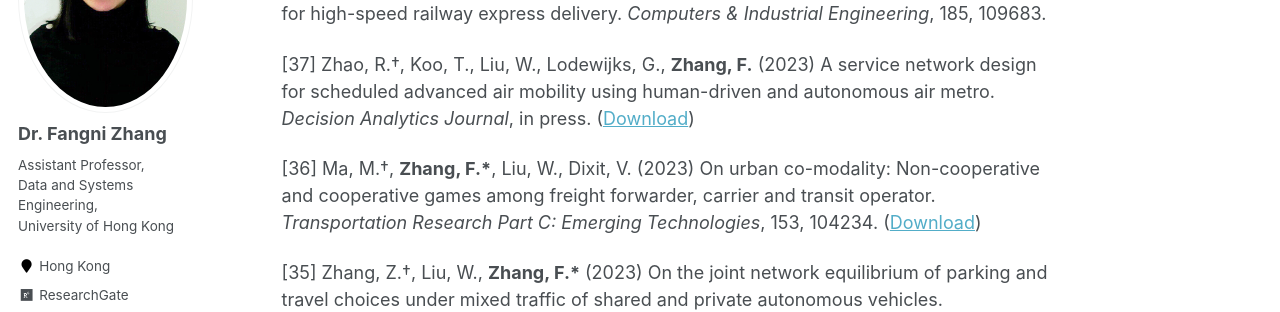
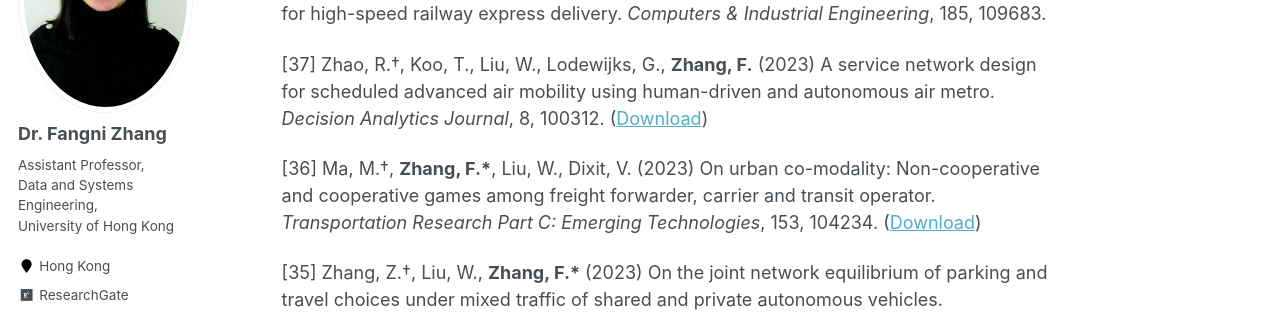
Before and after one commit to fangnizhang/fangnizhang.github.io, a Jekyll site: the page built from _pages/publications.md, in a window 1280 px wide and 900 px high, scrolled down 1592 px. Shown: the part 152-464 px from the top of the window. Built offline with Jekyll 4.4.1, drawn with Linux system fonts in a browser that asks for light colours.

Commit message:
Update publications.md

```diff
--- a/_pages/publications.md
+++ b/_pages/publications.md
@@ -48,7 +48,7 @@ Journal Publications
 
 [38] Xu, G., Guo, J., Zhong, L., __Zhang, F.__ and Liu, W. (2023) Optimal capacity allocation for high-speed railway express delivery. _Computers & Industrial Engineering_, 185, 109683.
 
-[37] Zhao, R.†, Koo, T., Liu, W., Lodewijks, G., __Zhang, F.__ (2023) A service network design for scheduled advanced air mobility using human-driven and autonomous air metro. _Decision Analytics Journal_, in press. ([Download](https://doi.org/10.1016/j.dajour.2023.100312))
+[37] Zhao, R.†, Koo, T., Liu, W., Lodewijks, G., __Zhang, F.__ (2023) A service network design for scheduled advanced air mobility using human-driven and autonomous air metro. _Decision Analytics Journal_, 8, 100312. ([Download](https://doi.org/10.1016/j.dajour.2023.100312))
 
 [36] Ma, M.†, __Zhang, F.\*__, Liu, W., Dixit, V. (2023) On urban co-modality: Non-cooperative and cooperative games among freight forwarder, carrier and transit operator. _Transportation Research Part C: Emerging Technologies_, 153, 104234. ([Download](https://doi.org/10.1016/j.trc.2023.104234))
 
```
